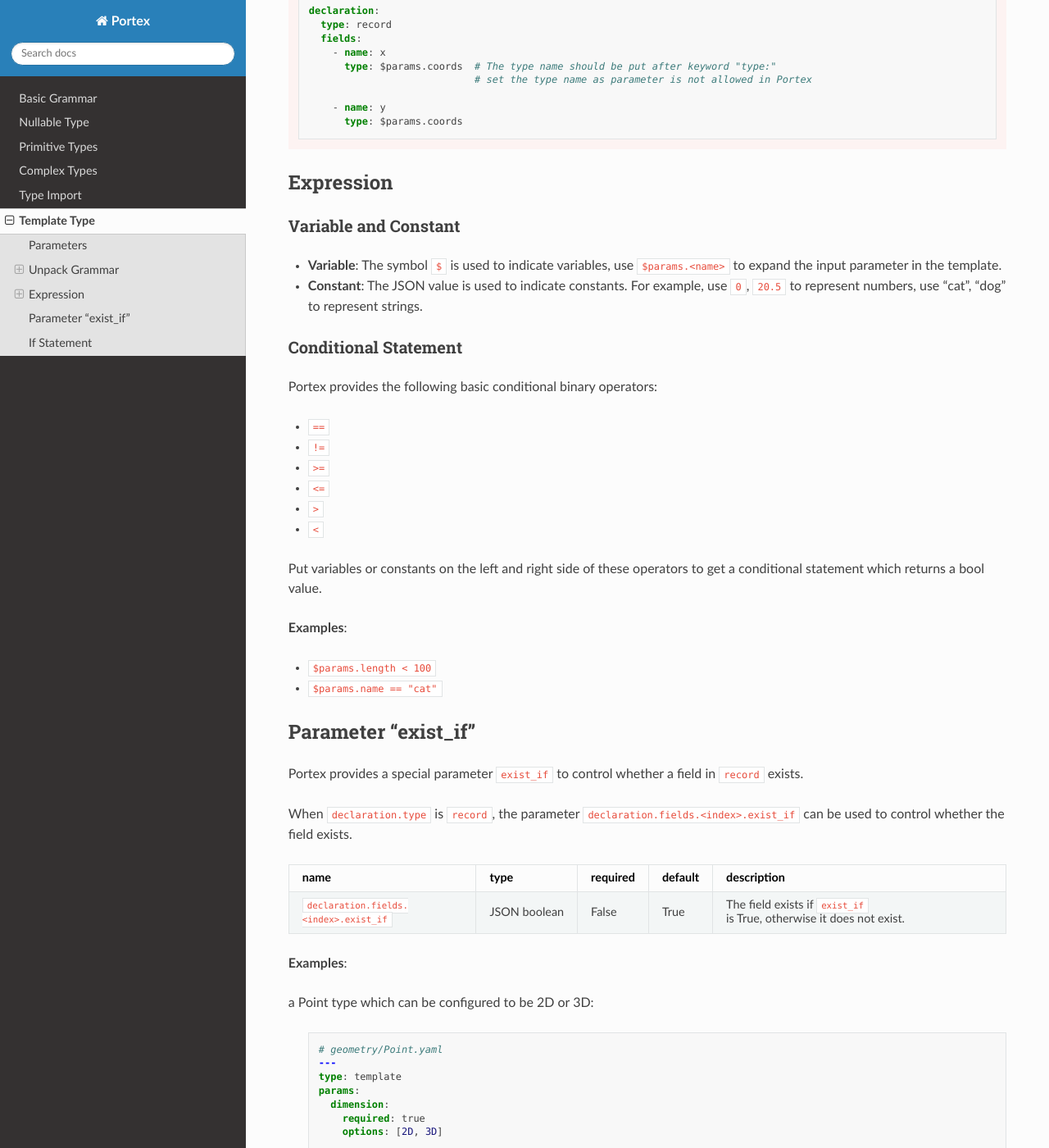
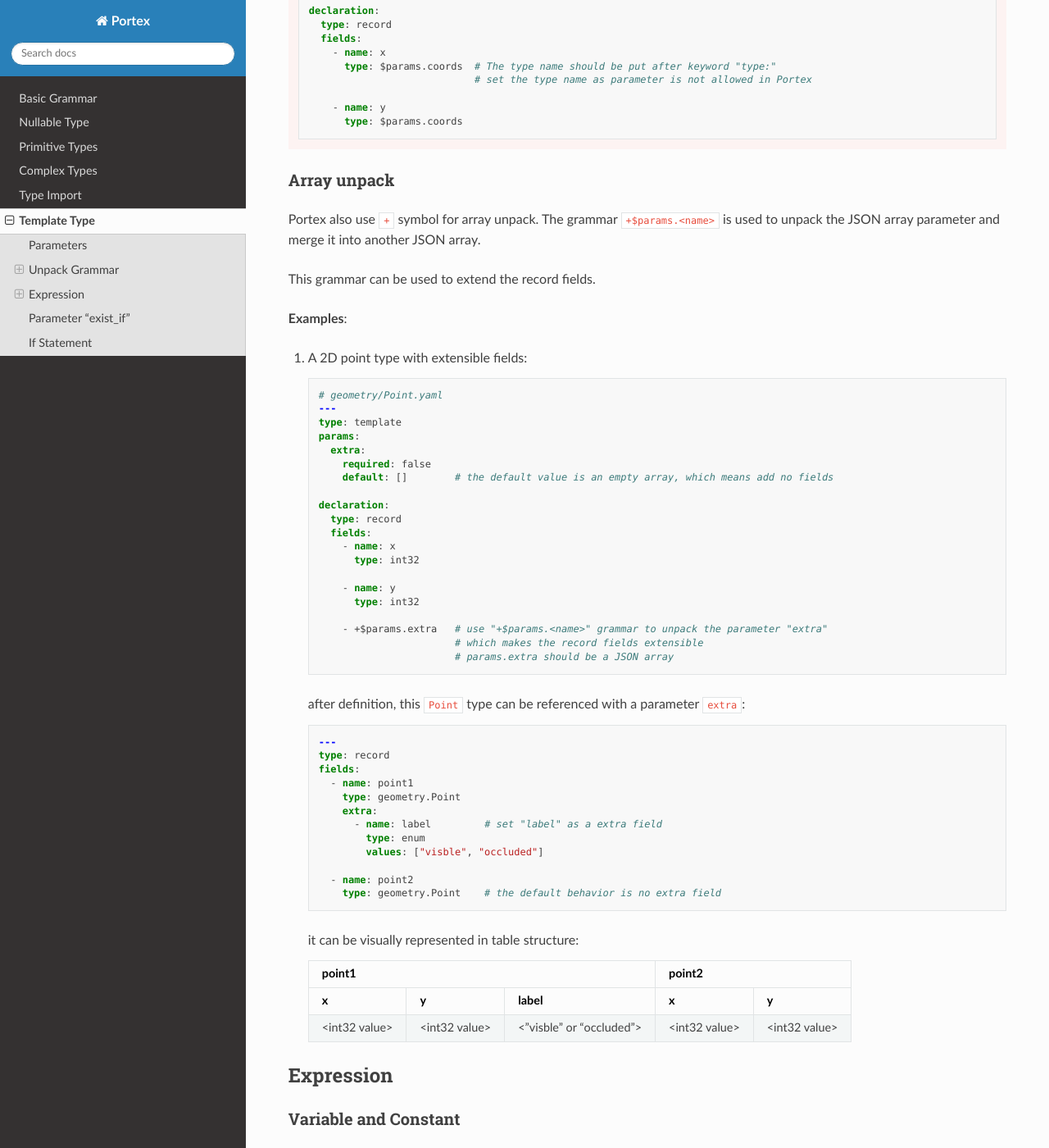
Before and after one commit to Project-OpenBytes/portex, a Sphinx documentation site: the page built from docs/source/schema/template_type.rst, in a window 1280 px wide and 1400 px high, scrolled down 4170 px. Shown: the whole window at 82% size. Built offline with Sphinx 7.4.7 and the Read the Docs theme 2.0.0, drawn with Linux system fonts in a browser that asks for light colours.

Commit message:
docs: add array unpack grammar

```diff
--- a/docs/source/schema/template_type.rst
+++ b/docs/source/schema/template_type.rst
@@ -261,6 +261,68 @@ its ``items`` parameter
           - name: y
             type: $params.coords
 
+Array unpack
+============
+
+Portex also use ``+`` symbol for array unpack. The grammar ``+$params.<name>`` is used to unpack the
+JSON array parameter and merge it into another JSON array.
+
+This grammar can be used to extend the record fields.
+
+**Examples**:
+
+#. A 2D point type with extensible fields:
+
+   .. code:: yaml
+
+      # geometry/Point.yaml
+      ---
+      type: template
+      params:
+        extra:
+          required: false
+          default: []        # the default value is an empty array, which means add no fields
+
+      declaration:
+        type: record
+        fields:
+          - name: x
+            type: int32
+
+          - name: y
+            type: int32
+
+          - +$params.extra   # use "+$params.<name>" grammar to unpack the parameter "extra"
+                             # which makes the record fields extensible
+                             # params.extra should be a JSON array
+
+   after definition, this ``Point`` type can be referenced with a parameter ``extra``:
+
+   .. code:: yaml
+
+      ---
+      type: record
+      fields:
+        - name: point1
+          type: geometry.Point
+          extra:
+            - name: label         # set "label" as a extra field
+              type: enum
+              values: ["visble", "occluded"]
+
+        - name: point2
+          type: geometry.Point    # the default behavior is no extra field
+
+   it can be visually represented in table structure:
+
+   +---------------+---------------+--------------------------+---------------+---------------+
+   | point1                                                   | point2                        |
+   +---------------+---------------+--------------------------+---------------+---------------+
+   | x             | y             | label                    | x             | y             |
+   +===============+===============+==========================+===============+===============+
+   | <int32 value> | <int32 value> | <"visble" or "occluded"> | <int32 value> | <int32 value> |
+   +---------------+---------------+--------------------------+---------------+---------------+
+
 ************
  Expression
 ************
```
